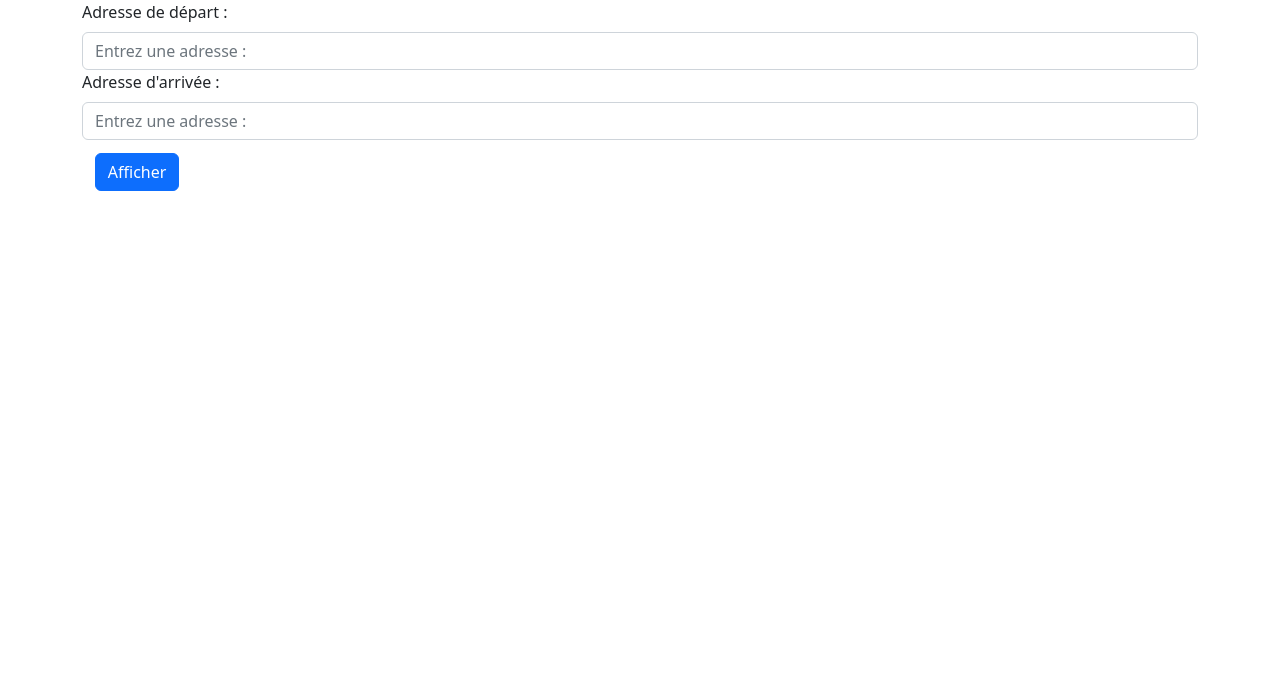
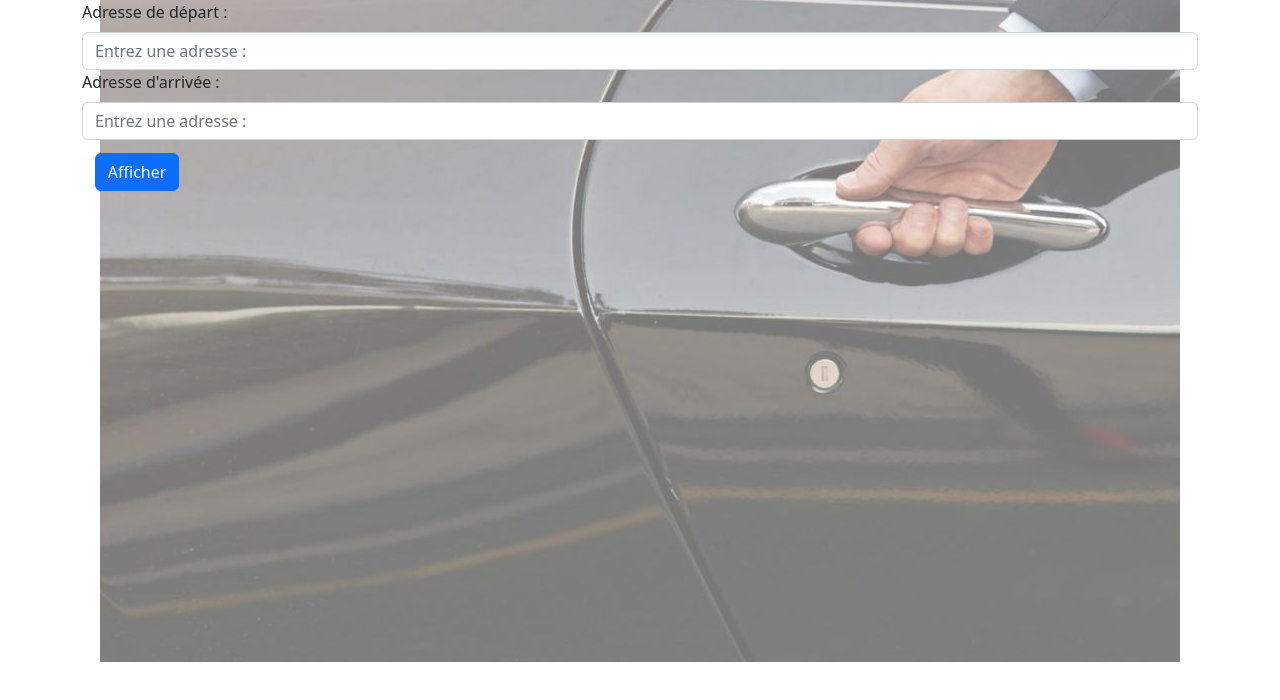
Before and after one commit to imedhamdi/AppTaxi, a website: page public/index.html in a window 1280 px wide. Drawn offline with nearby package versions, Linux system fonts and the light colour scheme; some packages are replaced by stand-ins of ours.

Commit message:
Ajout background image

```diff
--- a/public/index.css
+++ b/public/index.css
@@ -4,3 +4,9 @@ margin: 1vw;
 #btnContinuer {
     visibility: hidden;
 }
+body{
+    background-image:url(bg.jpg);
+    background-size:auto auto;
+    background-repeat: no-repeat;
+    background-position: center;
+}
```
Also changed, not shown: public/bg.jpg (added).
